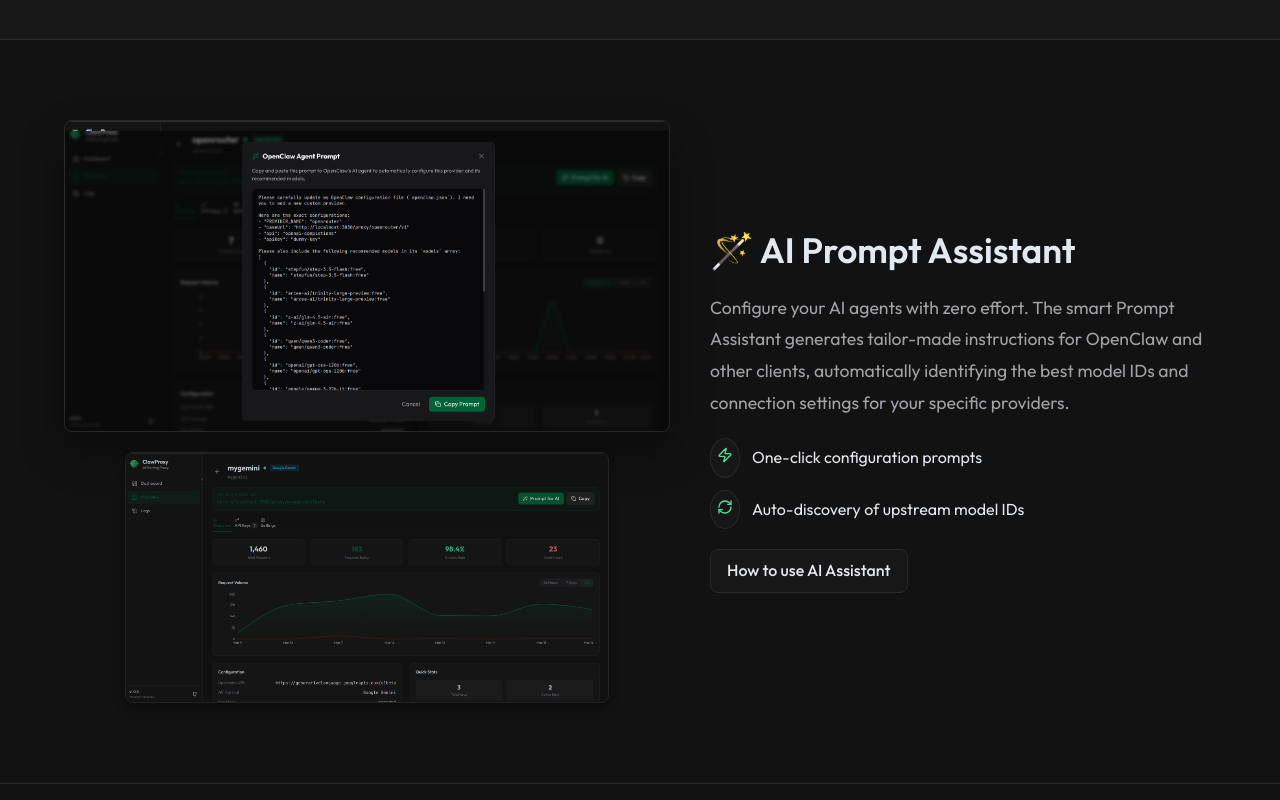
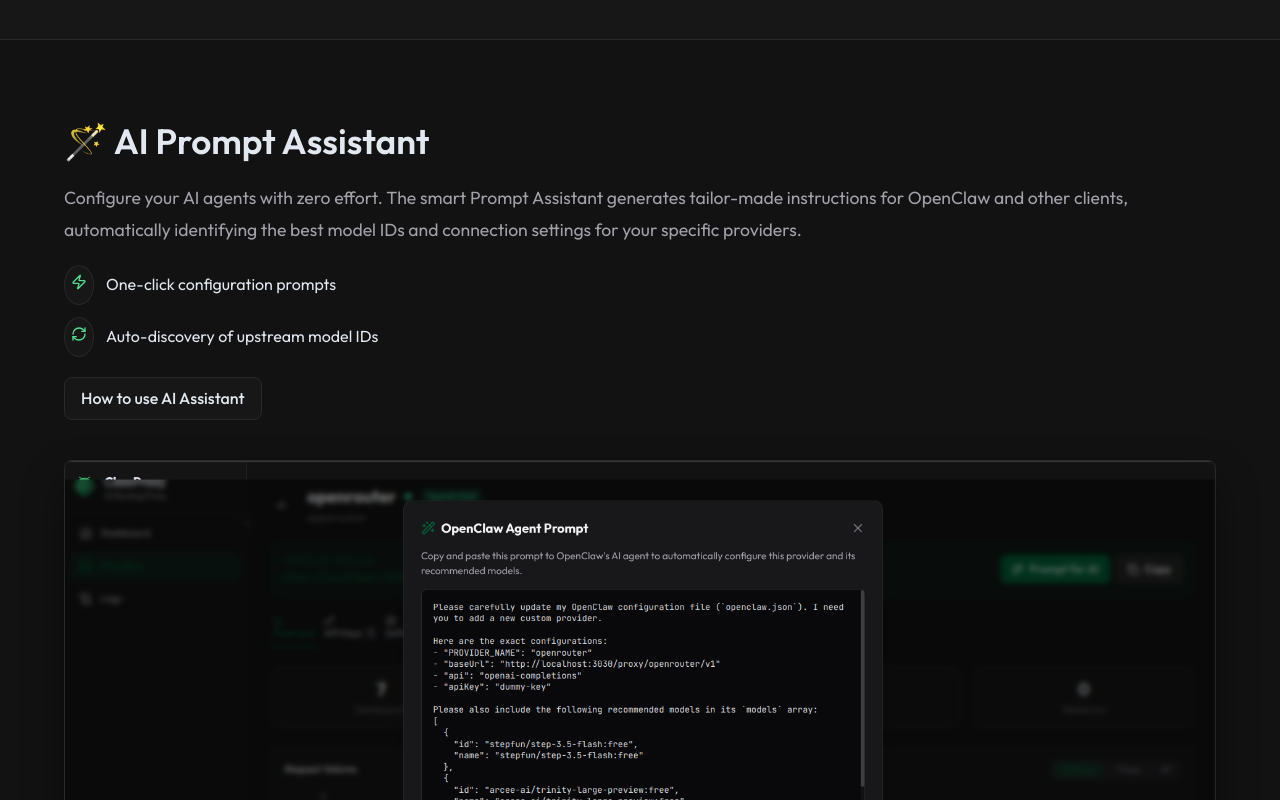
Before and after one commit to malek2662/ClawProxy-docs, a React (Vite) app: page / in a window 1280 px wide. Shown: the part 2580-3380 px from the top of the page. Built offline with nearby package versions, Linux system fonts and the light colour scheme.

Commit message:
Fix image paths in LandingPage.jsx

```diff
--- a/src/pages/LandingPage.jsx
+++ b/src/pages/LandingPage.jsx
@@ -152,7 +152,7 @@
 
                 <div className="container">
                     <img
-                        src="/assets/screenshots/dashboard.png"
+                        src="assets/screenshots/dashboard.png"
                         alt="ClawProxy Dashboard"
                         className="img-showcase delay-1 animate-fade-in"
                         style={{ marginTop: '0' }}
@@ -198,7 +198,7 @@
                     </div>
                     <div style={{ flex: '1 1 500px' }}>
                         <img
-                            src="/assets/screenshots/providers.png"
+                            src="assets/screenshots/providers.png"
                             alt="Providers Management"
                             className="img-showcase"
                             style={{ margin: 0 }}
@@ -233,15 +233,15 @@
                             How to use AI Assistant
                         </Link>
                     </div>
-                    <div style={{ flex: '1 1 500px', display: 'flex', flexDirection: 'column', gap: '20px' }}>
+                    <div className="flex-1 flex-col gap-5">
                         <img
-                            src="/assets/screenshots/providers-ai2.png"
+                            src="assets/screenshots/providers-ai2.png"
                             alt="AI Prompt Assistant Feature"
                             className="img-showcase"
                             style={{ margin: 0, boxShadow: '0 20px 40px rgba(0,0,0,0.4)' }}
                         />
                         <img
-                            src="/assets/screenshots/providers-ai1.png"
+                            src="assets/screenshots/providers-ai1.png"
                             alt="AI Assistant Prompt Generation"
                             className="img-showcase"
                             style={{ margin: 0, width: '80%', alignSelf: 'center', opacity: 0.8 }}
@@ -278,7 +278,7 @@
                     </div>
                     <div style={{ flex: '1 1 500px' }}>
                         <img
-                            src="/assets/screenshots/logs.png"
+                            src="assets/screenshots/logs.png"
                             alt="Real-time Request Logs"
                             className="img-showcase"
                             style={{ margin: 0 }}
```
